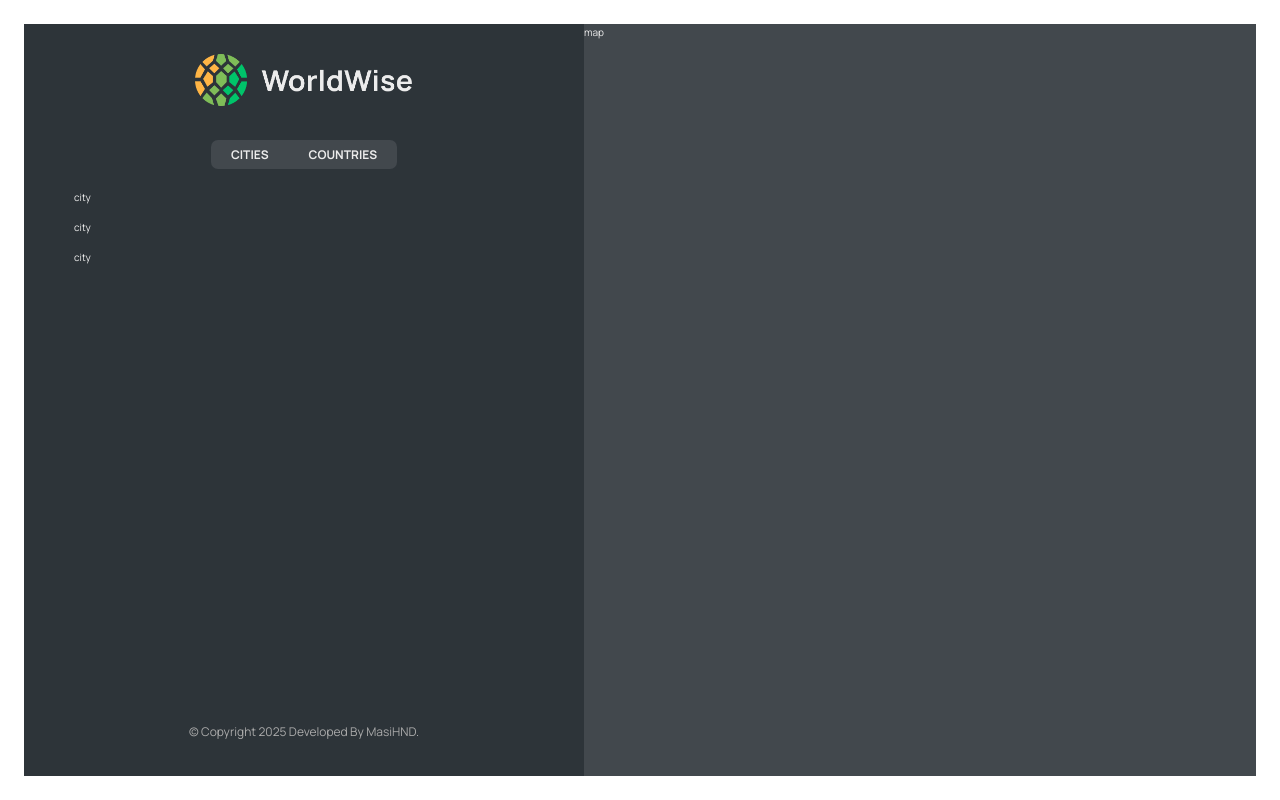
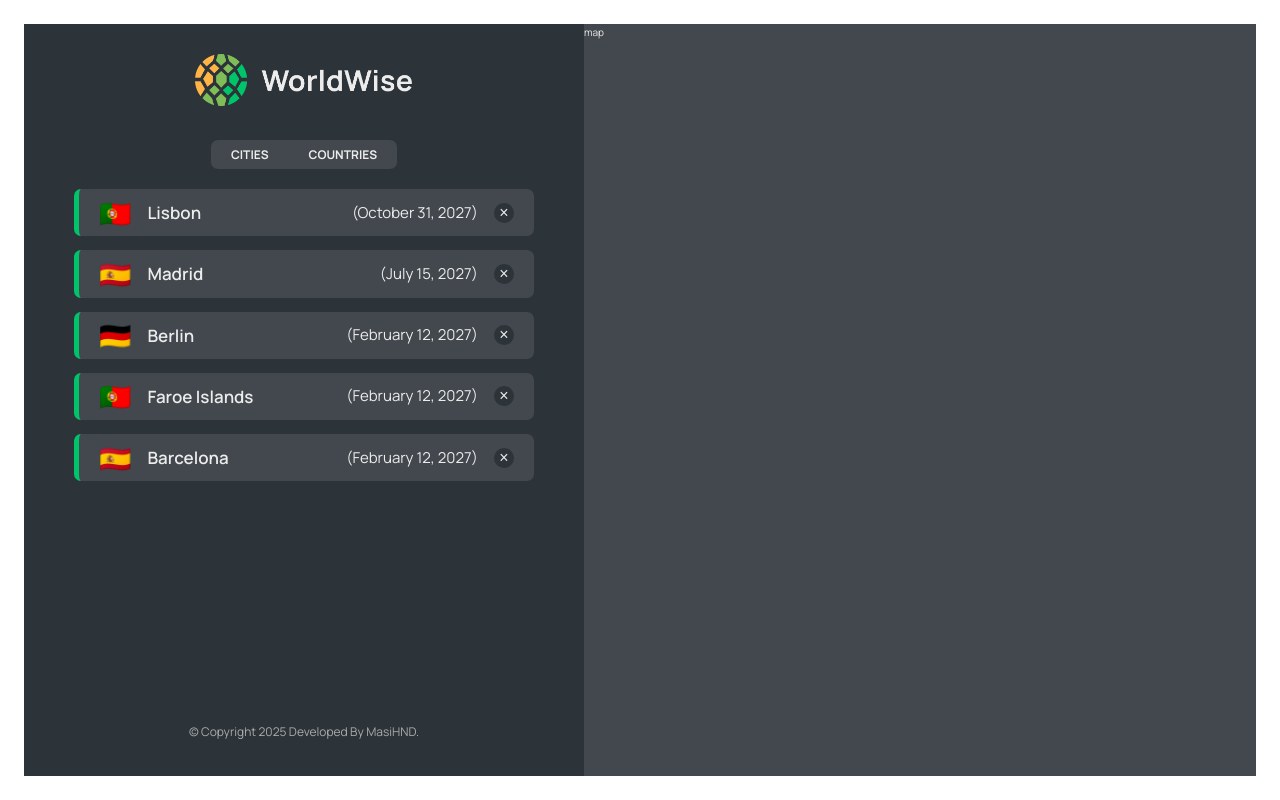
Before and after one commit to MasiHND/worldwise, a React (Vite) app: page /app in a window 1280 px wide. Built offline with nearby package versions, Linux system fonts and the light colour scheme; data requests are answered from the project's data file.

Commit message:
updated app cities component

```diff
--- a/data/cities.json
+++ b/data/cities.json
@@ -35,6 +35,30 @@
         "lng": 13.376933665713324
       },
       "id": 98443197
+    },
+    {
+      "cityName": "Faroe Islands",
+      "country": "Portugal",
+      "emoji": "🇵🇹",
+      "date": "2027-02-12T09:24:11.863Z",
+      "notes": "Amazing 😃",
+      "position": {
+        "lat": 52.53586782505711,
+        "lng": 13.376933665713324
+      },
+      "id": 9844319327
+    },
+    {
+      "cityName": "Barcelona",
+      "country": "Spain",
+      "emoji": "🇪🇸",
+      "date": "2027-02-12T09:24:11.863Z",
+      "notes": "Amazing 😃",
+      "position": {
+        "lat": 52.53586782505711,
+        "lng": 13.376933665713324
+      },
+      "id": 9844533197
     }
   ]
 }
--- a/src/components/CityItem.jsx
+++ b/src/components/CityItem.jsx
@@ -1,11 +1,24 @@
 import styles from './CityItem.module.css'
 
+const formatDate = (date) =>
+  new Intl.DateTimeFormat("en", {
+    day: "numeric",
+    month: "long",
+    year: "numeric",
+  }).format(new Date(date));
+
+
 function CityItem({city}) {
+    console.log(city);
+    const {cityName, emoji, date} = city
     return (
-        <li>
-            city
-        </li>
-    )
+      <li className={styles.cityItem}>
+        <span className={styles.emoji}>{emoji}</span>
+        <h3 className={styles.name}>{cityName}</h3>
+        <time className={styles.date}>({formatDate(date)})</time>
+        <button className={styles.deleteBtn}>&times;</button>
+      </li>
+    );
 }
 
 export default CityItem
--- a/src/components/CityList.jsx
+++ b/src/components/CityList.jsx
@@ -1,10 +1,12 @@
 import CityItem from "./CityItem";
 import styles from "./CityList.module.css";
 import Spinner from "./Spinner";
+import Message from "./Message";
 
 function CityList({ cities, isLoading }) {
   if (isLoading) return <Spinner />;
 
+  if (!cities.length) return <Message message="Add Your First City By Clicking On The Map 🥰"/>;
   return (
     <ul className={styles.cityList}>
       {cities.map((city) => (
```
